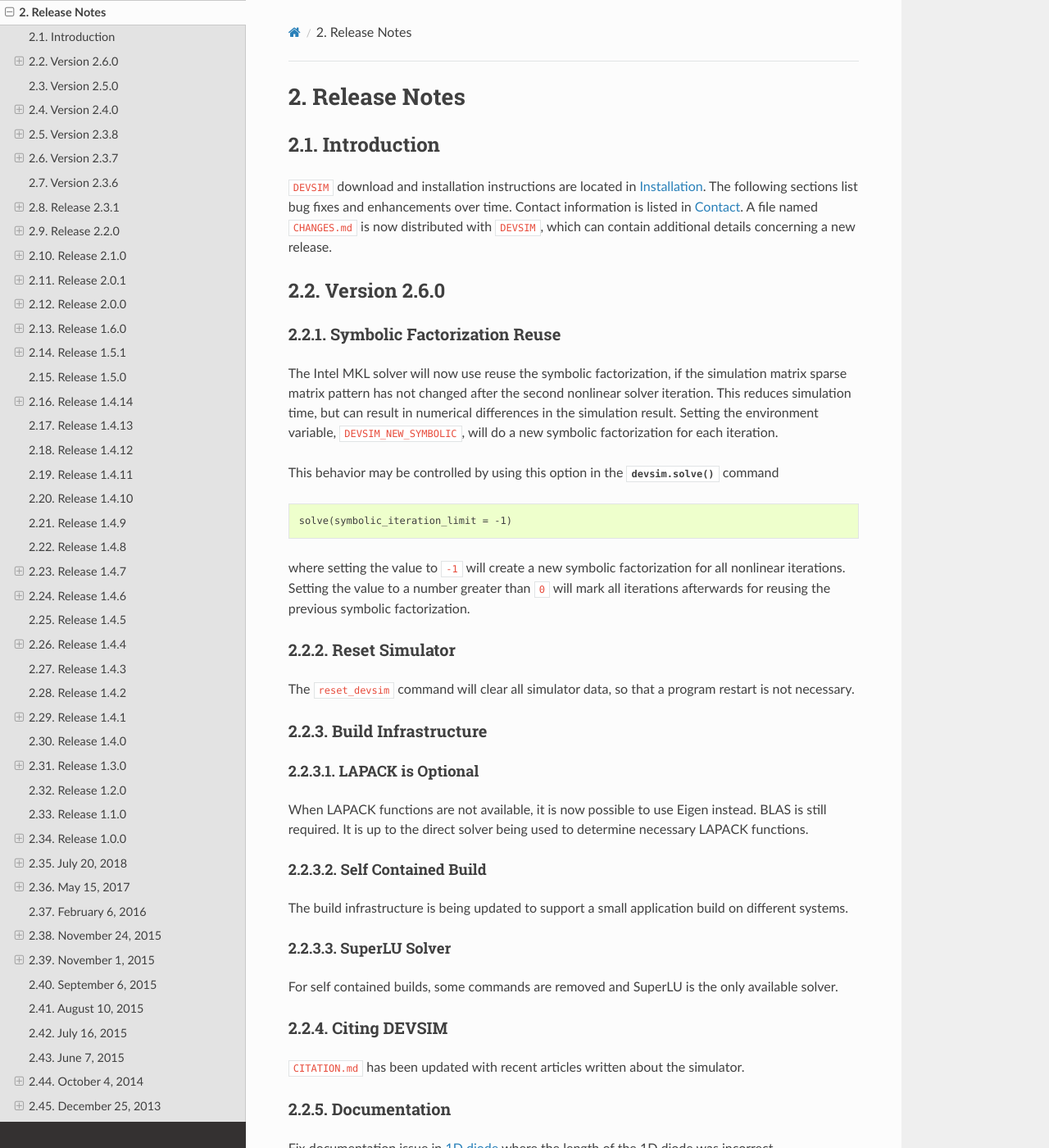
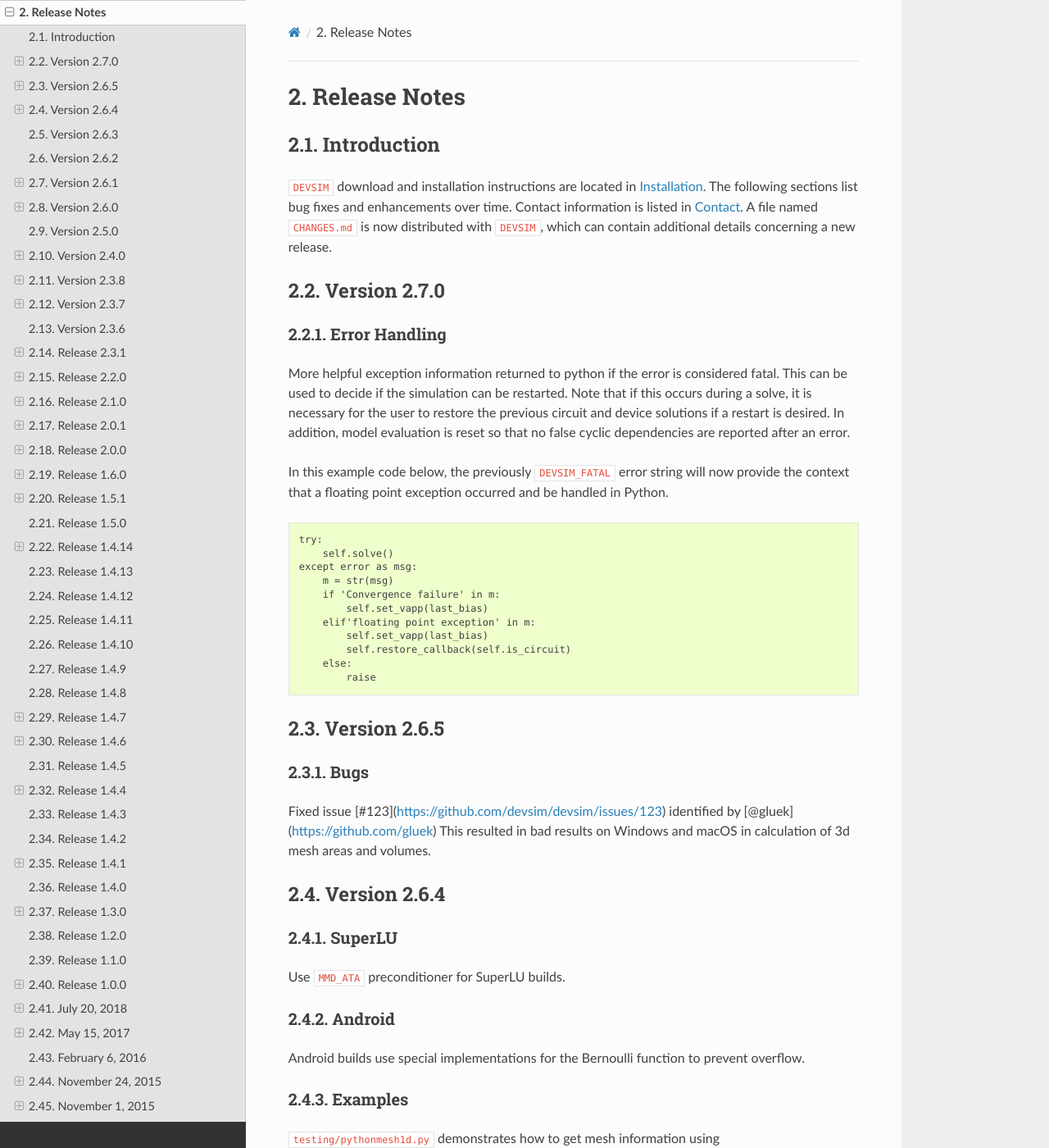
Before and after one commit to devsim/devsim_documentation, a Sphinx documentation site: the page built from sphinx/source/releasenotes.rst, in a window 1280 px wide and 1400 px high. Shown: the whole window at 82% size. Built offline with Sphinx 7.4.7 and the Read the Docs theme 2.0.0, drawn with Linux system fonts in a browser that asks for light colours; cross-references to code outside the pages are shown as plain code; some of the changed text lies outside the part shown.

Commit message:
update docs

```diff
--- a/sphinx/source/conf.py
+++ b/sphinx/source/conf.py
@@ -67,9 +67,9 @@
 # built documents.
 #
 # The short X.Y version.
-version = u'2.6'
+version = u'2.7'
 # The full version, including alpha/beta/rc tags.
-release = u'2.6.0'
+release = u'2.7.0'
 
 # The language for content autogenerated by Sphinx. Refer to documentation
 # for a list of supported languages.
--- a/sphinx/source/releasenotes.rst
+++ b/sphinx/source/releasenotes.rst
@@ -11,6 +11,80 @@
 
 |devsim| download and installation instructions are located in :ref:`sec__installation`.  The following sections list bug fixes and enhancements over time.  Contact information is listed in :ref:`Contact`.
 A file named ``CHANGES.md`` is now distributed with |devsim|, which can contain additional details concerning a new release.
+
+Version 2.7.0
+~~~~~~~~~~~~~
+
+Error Handling
+^^^^^^^^^^^^^^
+
+More helpful exception information returned to python if the error is considered fatal.  This can be used to decide if the simulation can be restarted.  Note that if this occurs during a solve, it is necessary for the user to restore the previous circuit and device solutions if a restart is desired.  In addition, model evaluation is reset so that no false cyclic dependencies are reported after an error.
+
+In this example code below, the previously ``DEVSIM_FATAL`` error string will now provide the context that a floating point exception occurred and be handled in Python.
+
+.. code-block:: none
+
+    try:
+        self.solve()
+    except error as msg:
+        m = str(msg)
+        if 'Convergence failure' in m:
+            self.set_vapp(last_bias)
+        elif'floating point exception' in m:
+            self.set_vapp(last_bias)
+            self.restore_callback(self.is_circuit)
+        else:
+            raise
+
+
+Version 2.6.5
+~~~~~~~~~~~~~
+
+Bugs
+^^^^
+Fixed issue [#123](https://github.com/devsim/devsim/issues/123) identified by [@gluek](https://github.com/gluek) This resulted in bad results on Windows and macOS in calculation of 3d mesh areas and volumes.
+
+Version 2.6.4
+~~~~~~~~~~~~~
+
+SuperLU
+^^^^^^^
+
+Use ``MMD_ATA`` preconditioner for SuperLU builds.
+
+Android
+^^^^^^^
+
+Android builds use special implementations for the Bernoulli function to prevent overflow.
+
+Examples
+^^^^^^^^
+
+``testing/pythonmesh1d.py`` demonstrates how to get mesh information using :meth:`devsim.get_element_node_list`.
+
+``examples/diode/tran_diode.py`` demonstrates transient diode simulation.
+
+Version 2.6.3
+~~~~~~~~~~~~~
+
+Allow python threading during long solve operations.
+
+Version 2.6.2
+~~~~~~~~~~~~~
+
+``delete_circuit``
+
+``get_mesh_list``
+
+Version 2.6.1
+~~~~~~~~~~~~~
+
+Bugs
+^^^^
+
+Fix issue [#116](https://github.com/devsim/devsim/issues/116) where the contact current was being calculated incorrectly in transient mode.
+
+
 
 Version 2.6.0
 ~~~~~~~~~~~~~
@@ -135,15 +209,13 @@
 
 This was resulting in an FPE during testing on macOS M1.
 
-
-
 Version 2.3.8
 ~~~~~~~~~~~~~
 
 Bugs
 ^^^^
 
-[@ryan3141](https://github.com/ryan3141) fixed an issue where math functions added with ``devsim.register_function`` were not available in extended precision model evaluation.  The ``testing/testfunc_extended.py`` test is added to validate the fix.
+[@ryan3141](https://github.com/ryan3141) fixed an issue where math functions added with :meth:`devsim.register_function` were not available in extended precision model evaluation.  The ``testing/testfunc_extended.py`` test is added to validate the fix.
 
 Update NOTICE with the license files from the various dependencies.
 
```
